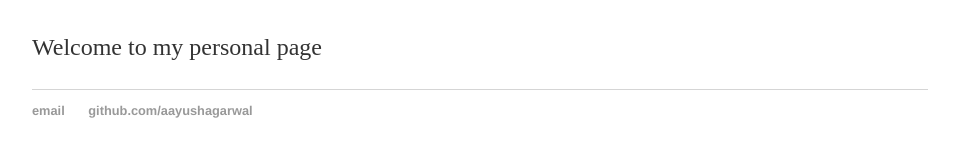
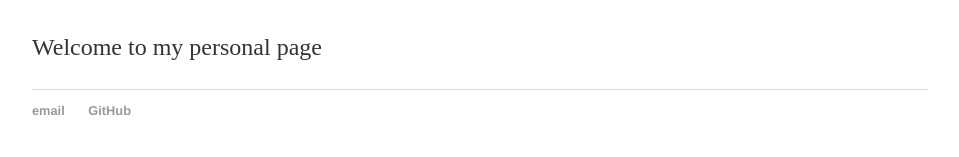
Before and after one commit to aayushagarwal25/aayushagarwal25.github.io, a Jekyll site: the page built from index.html, in a window 1280 px wide. Shown: the part 166-323 px from the top of the page, without its empty margins (160-1119 px from the left). Built offline with Jekyll 4.4.1, drawn with Linux system fonts in a browser that asks for light colours.

Commit message:
Update default.html

```diff
--- a/_layouts/default.html
+++ b/_layouts/default.html
@@ -21,7 +21,7 @@
 			<footer>
 	    		<ul>
 	        		<li><a href="mailto:aayushagrawal25@gmail.com">email</a></li>
-	        		<li><a href="https://github.com/aayushagarwal25">github.com/aayushagarwal</a></li>
+	        		<li><a href="https://github.com/aayushagarwal25">GitHub</a></li>
 				</ul>
 			</footer>
 		</body>
```
